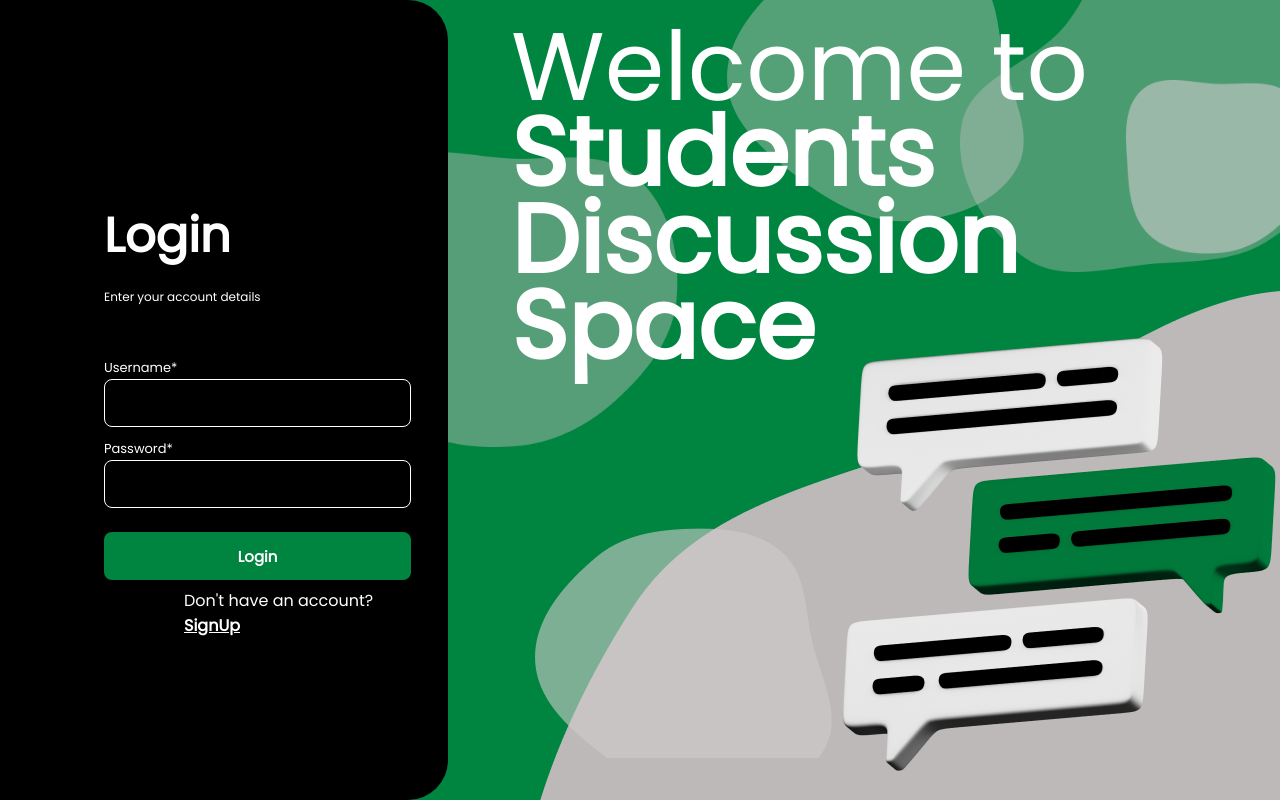
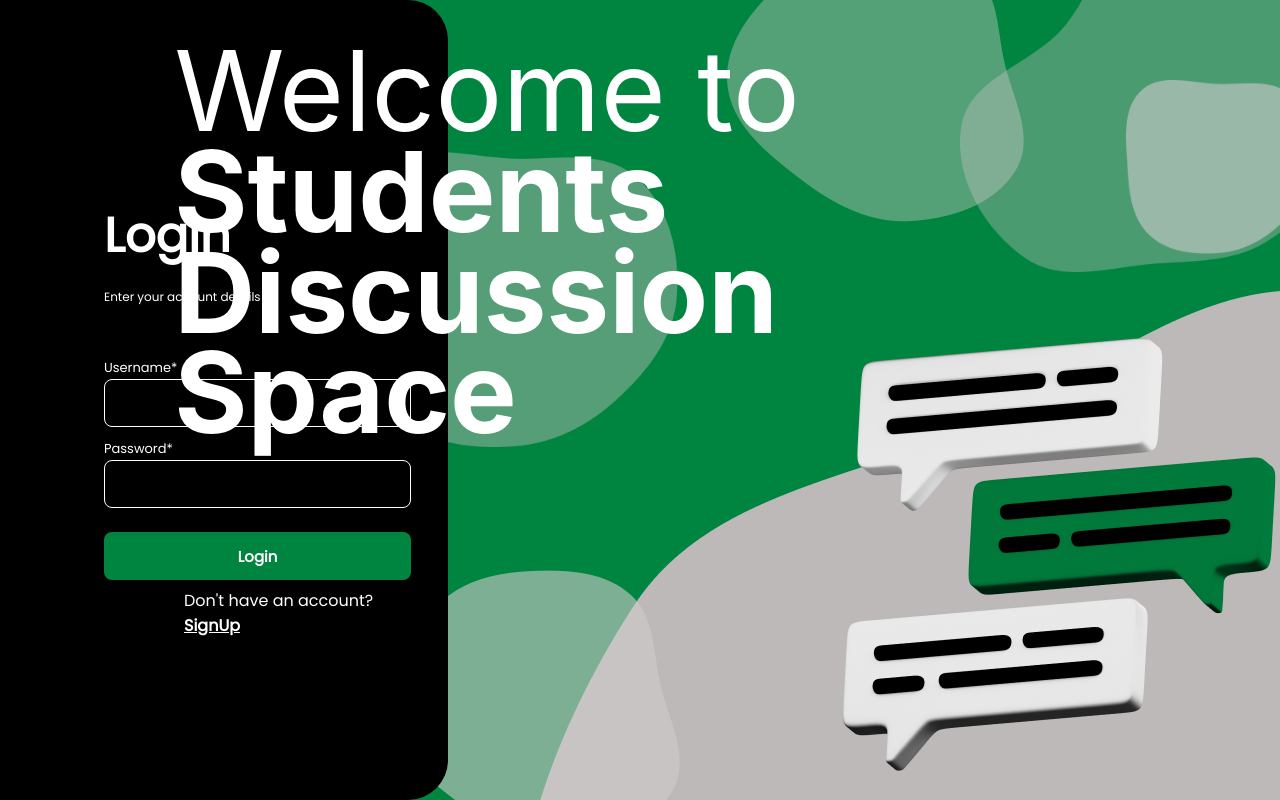
Before and after one commit to Abdulaziz9907/Students-Discusstion-Space, a React (Create React App) app in the folder my-app/: page / in a window 1280 px wide. Built offline with nearby package versions, Linux system fonts and the light colour scheme.

Commit message:
-made css files unique

```diff
--- a/my-app/src/components/assests/Login_signup_form/Login_signup_form.css
+++ b/my-app/src/components/assests/Login_form/Login_form.css
@@ -1,15 +1,24 @@
-*{
-margin: 0;
-padding: 0;
-box-sizing: border-box;
-font-family: 'Poppins';
-position: relative;
 
+
+#LF_text1,
+#LF_text2,
+#LF_user_pass_labels,
+#LF_login_btn,
+#LF_signup_btn,
+#LF_signup_btn a,
+.LF_box,
+.LF_form,
+.LF_input-box,
+.LF_input-box input {
+  margin: 0;
+  padding: 0;
+  box-sizing: border-box;
+  font-family: 'Poppins';
+  position: relative;
 }
 
 
-
-.LS_box {
+.LF_box {
 background-color: black;
 width: 35vw;
 height: 100vh;
@@ -18,7 +27,7 @@ position: relative;
 border-top-right-radius: 40px ;
 border-bottom-right-radius: 40px ;
 padding: 6.5rem;
-
+transition: all 0.3s ease-in-out;
 }
 
 
@@ -26,7 +35,7 @@ padding: 6.5rem;
 
 
 
-#text1 {
+#LF_text1 {
 display: flex;
 flex-direction: column;
 gap: 1.5rem;
@@ -36,7 +45,7 @@ font-weight: bold;
 
 }
 
-#text2 {
+#LF_text2 {
 display: flex;
 flex-direction: column;
 margin-top: 1rem;
@@ -45,22 +54,28 @@ font-weight: 400;
 }
 
 
-form {
+.LF_form {
 display: flex;
 flex-direction: column;
 gap: 0rem;
 margin-top: 3rem;
 }
-#user_pass_labels{
+#LF_user_pass_labels{
 font-size: 13px;
 }
 
-.input-box {
+.LF_input-box {
 position: relative;
 margin-bottom: 0.5rem;
+
 }
 
-.input-box input {
+.LF_input-box input:focus {
+    border-color: #008540;
+    outline: none;
+  }
+
+.LF_input-box input {
 width: 100%;
 padding: 1rem;
 border: 1.5px solid white;
@@ -70,10 +85,11 @@ color: white;
 font-size: 1rem;
 height: 3rem;
 width: 24vw;
+transition: all 0.3s ease-in-out;
 }
 
 
-#loginBtn {
+#LF_login_btn {
 background-color: #008540;
 color: white;
 padding: 1rem;
@@ -94,14 +110,14 @@ font-weight: 600;
 transition: all 0.3s ease-in-out;
 }
 
-#loginBtn:hover {
+#LF_login_btn:hover {
 background-color: white;
 color: black;
 box-shadow: 0 0 10px rgba(0, 166, 126, 0.3);
 transform: scale(1.00);
 }
 
-#signup_btn{
+#LF_signup_btn{
 
     font-size: 16px;
     position: relative;
@@ -110,7 +126,7 @@ transform: scale(1.00);
 
     }
 
-#signup_btn a {
+#LF_signup_btn a {
 color: white;
 text-decoration: none;
 font-weight: bold;
@@ -121,7 +137,7 @@ position: relative;
 left: -5px;
 }
 
-#signup_btn a:hover {
+#LF_signup_btn a:hover {
 background-color: #008540;
 left: 2px;
 box-shadow: 0 0 10px rgba(0, 166, 126, 0.2);
--- /dev/null
+++ b/my-app/src/components/assests/Login_form/Login_form.jsx
@@ -0,0 +1,39 @@
+import React from 'react'
+import "./Login_form.css"
+
+
+
+const Login_form = () => {
+  return (
+
+
+    <div className='LF_box'>
+
+
+      <div id='LF_login_text'>
+      <p id='LF_text1'>Login</p>
+      <p id='LF_text2'>Enter your account details</p>
+      </div>
+
+    <form className="LF_form" action=''>
+
+      <div className='LF_input-box'>
+        <label id='LF_user_pass_labels'>Username*</label>
+        <input type="text" required />
+        </div>
+        <div className='LF_input-box'>
+        <label id='LF_user_pass_labels'>Password*</label>
+        <input type="password" required />
+        </div>
+
+      <button type='submit' id='LF_login_btn'>Login</button>
+      <p id='LF_signup_btn'>Don't have an account? <strong><a href="https://example.com"><u>SignUp</u></a></strong></p>
+      </form>
+
+
+    </div>
+
+  )
+}
+
+export default Login_form;
--- a/my-app/src/components/assests/Login_signup_form/Login_signup_form.jsx
+++ /dev/null
@@ -1,37 +0,0 @@
-import React from 'react'
-import "./Login_signup_form.css"
-
-
-
-const Login_signup_form = () => {
-  return (
-    <div className='LS_box'>
-
-
-      <div id='login_text'>
-      <p id='text1'>Login</p>
-      <p id='text2'>Enter your account details</p>
-      </div>
-
-    <form action=''>
-
-      <div className='input-box'>
-        <label id='user_pass_labels'>Username*</label>
-        <input type="text" required />
-        </div>
-        <div className='input-box'>
-        <label id='user_pass_labels'>Password*</label>
-        <input type="password" required />
-        </div>
-
-      <button type='submit' id='loginBtn'>Login</button>
-      <p id='signup_btn'>Don't have an account? <strong><a href="https://example.com"><u>SignUp</u></a></strong></p>
-      </form>
-
-
-    </div>
-
-  )
-}
-
-export default Login_signup_form;
--- a/my-app/src/index.js
+++ b/my-app/src/index.js
@@ -9,6 +9,7 @@ const root = ReactDOM.createRoot(document.getElementById('root'));
 root.render(
   <React.StrictMode>
     <Login />
+
   </React.StrictMode>
 );
 
--- a/my-app/src/pages/desktop ui/login/login.css
+++ b/my-app/src/pages/desktop ui/login/login.css
@@ -1,4 +1,4 @@
-body{
+.login_body{
 background-color: #008540;
 display: flex;
 justify-content: left;
@@ -7,23 +7,20 @@ color: white;
 
 }
 
-#Welcome {
+#loginWelcome {
     position: absolute;
-    right: -40rem;
-    top: 3vh;
+    right: 30rem;
+    top: -9vh;
     bottom: 0;
     z-index: 50;
-    font-size: 6rem;
+    font-size: 7rem;
     line-height: 0.9;
     text-align: left;
 
 }
 
-p > strong > a {
-    color: white;
-}
 
-#comp1 {
+#loginComp1 {
 
     right: 0vw;
     position: fixed;
@@ -36,7 +33,7 @@ p > strong > a {
     object-fit: contain;
 }
 
-#vec1 {
+#loginVec1 {
     position: fixed;
     bottom: 0;
     right: 0;
@@ -48,36 +45,42 @@ p > strong > a {
 
 }
 
-#vec2 {
+#loginVec2 {
 
     right: 0vw;
     top: 0;
     max-width: 25%;
 }
 
-#vec3 {
+#loginVec3 {
     right: 47vw;
     top: 19vh;
     max-width: 25%;
 }
 
-#vec4 {
+#loginVec4 {
     right: 20vw;
     top: 0;
 }
 
-#vec5 {
-    right: 35vw;
-    top: 66vh;
+#loginVec5 {
+    position: fixed;
+    bottom: 0;
+    right: 600px;
+    max-width: 60%;
+    width: auto;
+    height: auto;
+    min-height: 200px;
+    object-fit: contain;
 }
 
-#vec6 {
+#loginVec6 {
     right: 0vw;
     top: 10vh;
     max-width: 12%;
 }
 
-.logImage {
+.loginLogImage {
     position: fixed;
     height: auto;
     max-width: 100%;
--- a/my-app/src/pages/desktop ui/login/login.js
+++ b/my-app/src/pages/desktop ui/login/login.js
@@ -1,5 +1,5 @@
 import './login.css';
-import Login_signup_form from '../../../components/assests/Login_signup_form/Login_signup_form';
+import Login_form from '../../../components/assests/Login_form/Login_form';
 
 import logo1 from './elements/Vector1.png';
 import logo2 from './elements/Vector2.png';
@@ -11,26 +11,29 @@ import logo from './elements/Component 1.png';
 
 function Login() {
   return (
+
+    <body className='login_body'>
     <div >
 
 
-      <p id='Welcome'>Welcome to <br></br>
+      <p id='loginWelcome'>Welcome to <br></br>
       <strong> Students<br></br> Discussion<br></br> Space</strong></p>
 
-      <img src={logo1} alt="comp1" id='vec1' className='logImage'/>
-      <img src={logo2} alt="comp1" id='vec2' className='logImage'/>
-      <img src={logo3} alt="comp1" id='vec3' className='logImage'/>
-      <img src={logo4} alt="comp1" id='vec4' className='logImage'/>
-      <img src={logo5} alt="comp1" id='vec5' className='logImage'/>
-      <img src={logo6} alt="comp1" id='vec6' className='logImage'/>
-      <img src={logo} alt="comp1" id='comp1' className='logImage'/>
+      <img src={logo1} alt="comp1" id='loginVec1' className='loginLogImage'/>
+      <img src={logo2} alt="comp1" id='loginVec2' className='loginLogImage'/>
+      <img src={logo3} alt="comp1" id='loginVec3' className='loginLogImage'/>
+      <img src={logo4} alt="comp1" id='loginVec4' className='loginLogImage'/>
+      <img src={logo5} alt="comp1" id='loginVec5' className='loginLogImage'/>
+      <img src={logo6} alt="comp1" id='loginVec6' className='loginLogImage'/>
+      <img src={logo} alt="comp1" id='loginComp1' className='loginLogImage'/>
 
-      <Login_signup_form/>
+      <Login_form/>
 
 
 
 
     </div>
+    </body>
   );
 }
 
```
